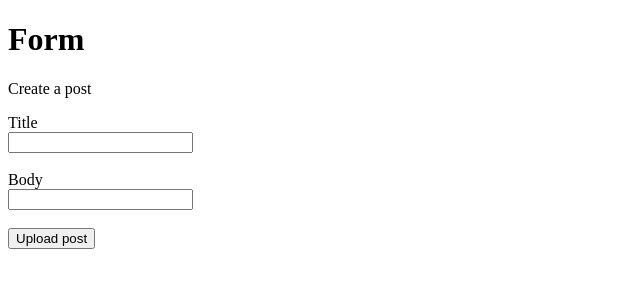
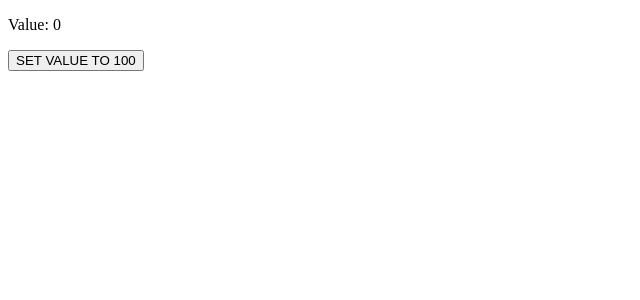
Before and after one commit to dedalusmax/react-typescript, a React (Create React App) app: page / in a window 1280 px wide. Shown: the top 300 px of the page, without its empty margins (0-640 px from the left). Built offline with nearby package versions, Linux system fonts and the light colour scheme; the HTML template or start-up script is replaced by a standard one.

Commit message:
add context with dispatch

```diff
--- a/src/App.tsx
+++ b/src/App.tsx
@@ -1,45 +1,15 @@
-import React, { useState } from 'react';
-
-const defaultFormData = {
-  title: "",
-  body: ""
-};
+import { useContext } from 'react';
+import { InputValueContext } from './InputValueContext';
 
 export default function App() {
-  const [formData, setFormData] = useState(defaultFormData);
-  const { title, body } = formData;
-
-  const onChange = (e: React.ChangeEvent<HTMLInputElement>) => {
-    setFormData((prevState) => ({
-      ...prevState,
-      [e.target.id]: e.target.value
-    }));
-  };
-
-  const onSubmit = (e: React.FormEvent<HTMLFormElement>) => {
-    e.preventDefault();
-    console.log(formData);
-    setFormData(defaultFormData);
-  };
+  const { state, dispatch } = useContext(InputValueContext);
 
   return (
     <>
-      <h1>Form</h1>
-      <p>Create a post</p>
-
-      <form onSubmit={onSubmit}>
-        <label htmlFor='title'>Title</label>
-        <br />
-        <input type="text" id="title" value={title} onChange={onChange} />
-        <br />
-        <br />
-        <label htmlFor='body'>Body</label>
-        <br />
-        <input type="text" id="body" value={body} onChange={onChange} />
-        <br />
-        <br />
-        <button type='submit'>Upload post</button>
-      </form>
+      <p>Value: {state.inputValue}</p>
+      <button onClick={() => dispatch({ type: "SET_INPUT_VALUE_TO_100"})}>
+        SET VALUE TO 100
+      </button>
     </>
   );
 }
--- /dev/null
+++ b/src/InputValueContext.tsx
@@ -0,0 +1,48 @@
+import React, { createContext, useReducer } from "react";
+
+type AppState = typeof initialState;
+type Action =
+    | { type: "SET_INPUT_VALUE", payload: number }
+    | { type: "SET_INPUT_VALUE_TO_100" };
+
+interface InputProviderProps {
+    children: React.ReactNode;
+}
+
+const initialState = {
+    inputValue: 0
+};
+
+const reducer = (state: AppState, action: Action) => {
+    switch (action.type) {
+        case "SET_INPUT_VALUE":
+            return {
+                ...state,
+                inputValue: action.payload
+            };
+        case "SET_INPUT_VALUE_TO_100":
+            return {
+                ...state,
+                inputValue: 100
+            };
+        default:
+            return state;
+    }
+};
+
+const InputValueContext = createContext<{
+    state: AppState;
+    dispatch: React.Dispatch<Action>
+}>({ state: initialState, dispatch: () => {} });
+
+function InputValueProvider({ children }: InputProviderProps) {
+    const [state, dispatch] = useReducer(reducer, initialState);
+
+    return (
+        <InputValueContext.Provider value={{ state, dispatch }}>
+            {children}
+        </InputValueContext.Provider>
+    );
+}
+
+export { InputValueContext, InputValueProvider };
--- a/src/index.tsx
+++ b/src/index.tsx
@@ -1,11 +1,14 @@
 import React from 'react';
 import ReactDOM from 'react-dom/client';
 import App from './App';
+import { InputValueProvider } from './InputValueContext';
 
 const root = ReactDOM.createRoot(document.getElementById('root') as HTMLElement);
 
 root.render(
   <React.StrictMode>
-    <App />
+    <InputValueProvider>
+      <App />
+    </InputValueProvider>
   </React.StrictMode>
 );
```
